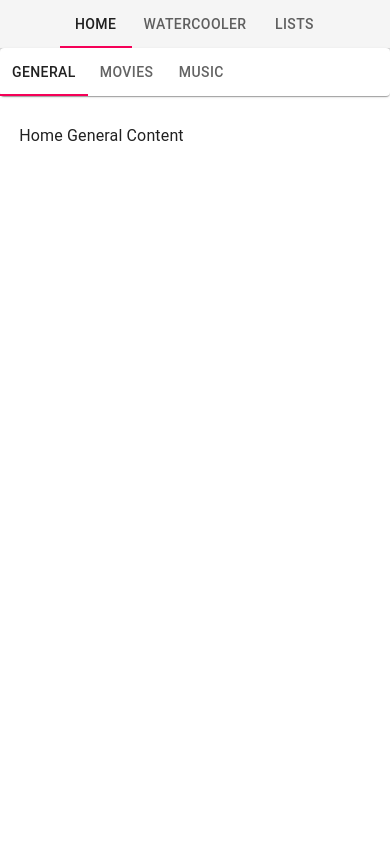
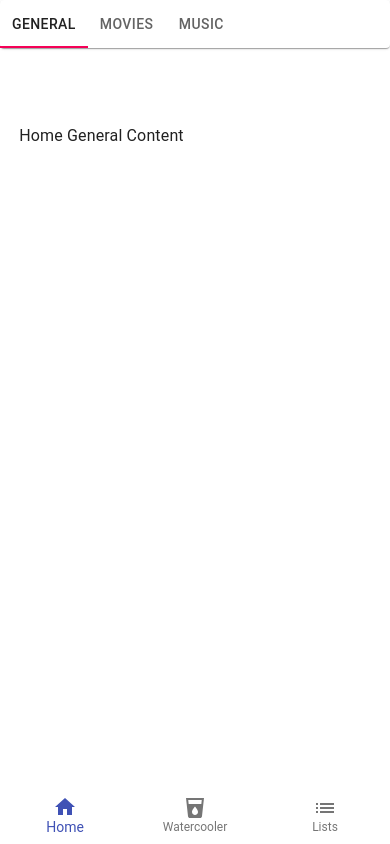
Before and after one commit to IBatsios/capstone, a React (Create React App) app in the folder client/: page / in a window 390 px wide. Built offline with nearby package versions, Linux system fonts and the light colour scheme; the HTML template or start-up script is replaced by a standard one.

Commit message:
Added a bottom navigation bar for small screens.  When the screen is shows the bottom navigation bar the top navigation is hidden and vice versa.

```diff
--- a/client/src/views/home/Home.js
+++ b/client/src/views/home/Home.js
@@ -21,7 +21,7 @@ const Home = () => {
 
   return (
     <Fragment>
-      <Tabs value={active} onChange={onTabChange}>
+      <Tabs position="fixed" value={active} onChange={onTabChange}>
         {interests.map((interest, index) => (
           <Tab label={interest} value={index} key={index} />
         ))}
--- a/client/src/views/user/User.js
+++ b/client/src/views/user/User.js
@@ -8,6 +8,15 @@ import Watercooler from "views/watercooler/Watercooler";
 import Lists from "views/lists/Lists";
 import TabPanel from 'views/TabPanel';
 import Paper from '@material-ui/core/Paper';
+import BottomNavigation from '@material-ui/core/BottomNavigation';
+import BottomNavigationAction from '@material-ui/core/BottomNavigationAction';
+import HomeIcon from '@material-ui/icons/Home';
+import LocalDrinkIcon from '@material-ui/icons/LocalDrink';
+import ListIcon from '@material-ui/icons/List';
+import Hidden from '@material-ui/core/Hidden';
+import classes from './User.module.css';
+
+
 
 const User = () => {
   const [state, dispatch] = useContext(UserContext);
@@ -25,6 +34,7 @@ const User = () => {
 
   return (
      <Fragment>
+       <Hidden xsDown>
          <AppBar position="static" color="default">
            <Tabs value={active} centered onChange={onTabChange}>
              <Tab label="Home" {...a11yProps(0)} />
@@ -32,6 +42,7 @@ const User = () => {
              <Tab label="Lists" {...a11yProps(2)} />
            </Tabs>
          </AppBar>
+       </Hidden>
        <Paper>
          <TabPanel value={active} index={0} {...otherProps}>
            <Home />
@@ -43,6 +54,20 @@ const User = () => {
            <Lists />
          </TabPanel>
        </Paper>
+
+      <Hidden smUp>
+        <BottomNavigation
+           value={active}
+           onChange={onTabChange}
+           showLabels
+           className={classes.root}
+        >
+
+          <BottomNavigationAction label="Home" icon={<HomeIcon />} />
+          <BottomNavigationAction label="Watercooler" icon={<LocalDrinkIcon />} />
+          <BottomNavigationAction label="Lists" icon={<ListIcon />} />
+        </BottomNavigation>
+      </Hidden>
     </Fragment>
   );
 }
--- /dev/null
+++ b/client/src/views/user/User.module.css
@@ -0,0 +1,5 @@
+.root {
+  width: 100%;
+  position: fixed;
+  bottom: 0;
+}
--- a/client/src/views/watercooler/Watercooler.js
+++ b/client/src/views/watercooler/Watercooler.js
@@ -21,7 +21,7 @@ const Watercooler = () => {
 
   return (
     <Fragment>
-      <Tabs value={active} onChange={onTabChange}>
+      <Tabs position="fixed" value={active} onChange={onTabChange}>
         {interests.map((interest, index) => (
           <Tab label={interest} value={index} key={index} />
         ))}
```
Lines whose indentation alone changed are shown as unchanged.
